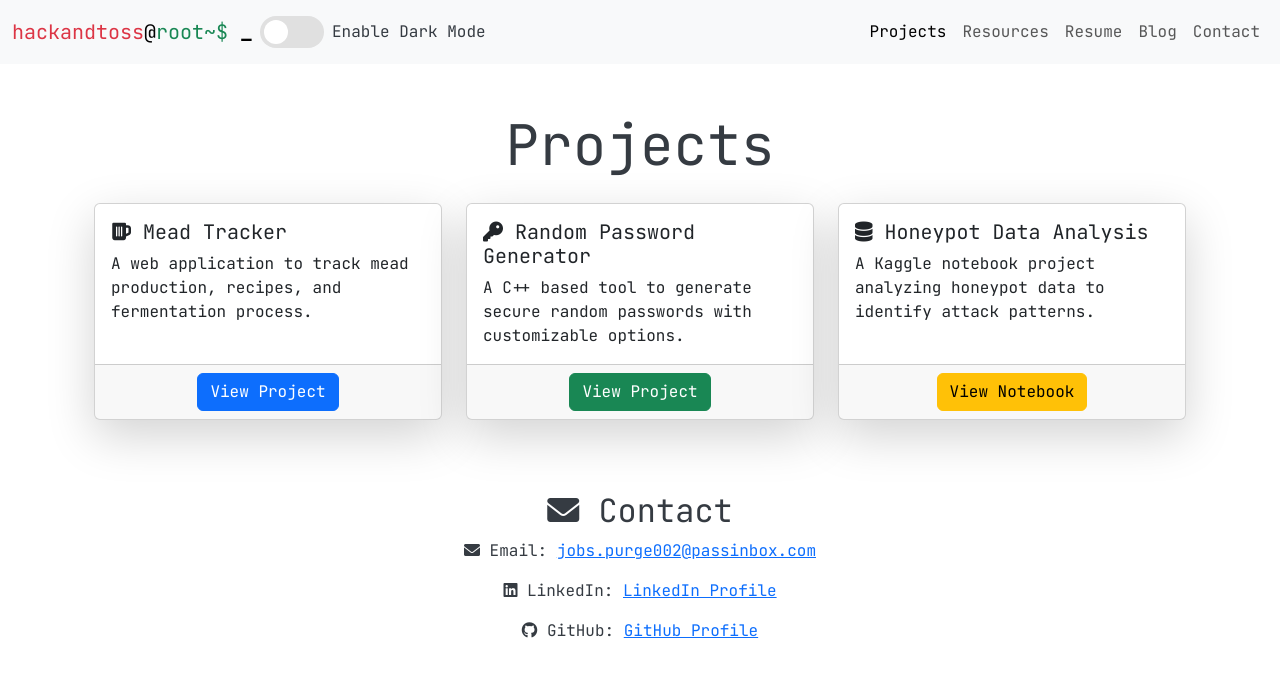
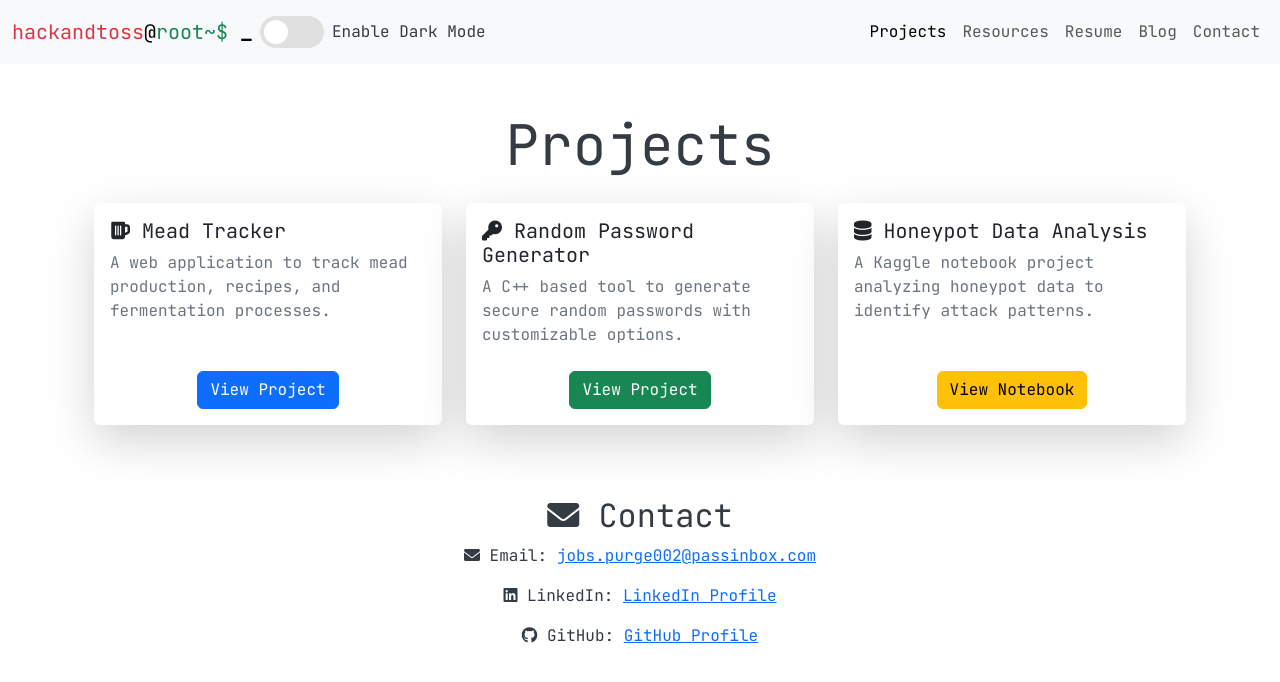
Before and after one commit to hackandtoss/hackandtoss.github.io, a Jekyll site: the page built from projects.html, in a window 1280 px wide. Shown: the top 682 px of the page. Built offline with Jekyll 4.4.1, drawn with Linux system fonts in a browser that asks for light colours.

Commit message:
Refactor projects page to use dynamic data from YAML file and improve card layout

```diff
--- a/projects.html
+++ b/projects.html
@@ -6,42 +6,24 @@
 <div class="container mt-5">
     <h1 class="display-4 text-center mb-4">Projects</h1>
     <div class="row row-cols-1 row-cols-md-3 g-4">
+        {% for project in site.data.projects %}
         <div class="col">
-            <div class="card h-100 shadow-lg">
+            <div class="card h-100 shadow-lg border-0">
                 <div class="card-body">
-                    <h5 class="card-title"><i class="fas fa-beer"></i> Mead Tracker</h5>
-                    <p class="card-text">A web application to track mead production, recipes, and fermentation process.</p>
+                    <h5 class="card-title">
+                        <i class="{{ project.icon }}"></i> {{ project.title }}
+                    </h5>
+                    <p class="card-text text-secondary">{{ project.description }}</p>
                 </div>
-                <div class="card-footer text-center">
-                    <a href="mead_tracker.html" class="btn btn-primary">View Project</a>
+                <div class="card-footer bg-transparent border-0 text-center pb-3">
+                    <a href="{{ project.url }}"
+                       class="btn {{ project.btn_class }}"
+                       {% if project.external %}target="_blank" rel="noopener noreferrer"{% endif %}>
+                        {{ project.btn_text }}
+                    </a>
                 </div>
             </div>
         </div>
-
-        <div class="col">
-            <div class="card h-100 shadow-lg">
-                <div class="card-body">
-                    <h5 class="card-title"><i class="fas fa-key"></i> Random Password Generator</h5>
-                    <p class="card-text">A C++ based tool to generate secure random passwords with customizable options.</p>
-                </div>
-                <div class="card-footer text-center">
-                    <a href="https://github.com/hackandtoss/CyberSecProjects/tree/f698548e2e93dea56cc1e377162537ef45f48f05/Password%20Generator"
-                        class="btn btn-success" target="_blank" rel="noopener noreferrer">View Project</a>
-                </div>
-            </div>
-        </div>
-
-        <div class="col">
-            <div class="card h-100 shadow-lg">
-                <div class="card-body">
-                    <h5 class="card-title"><i class="fas fa-database"></i> Honeypot Data Analysis</h5>
-                    <p class="card-text">A Kaggle notebook project analyzing honeypot data to identify attack patterns.</p>
-                </div>
-                <div class="card-footer text-center">
-                    <a href="https://www.kaggle.com/code/hackandtoss/honeypot-data-insights-into-cyber-threat-patterns"
-                        class="btn btn-warning" target="_blank" rel="noopener noreferrer">View Notebook</a>
-                </div>
-            </div>
-        </div>
+        {% endfor %}
     </div>
 </div>
```
Also changed, not shown: _data/projects.yml (added, +23 -0 lines).
